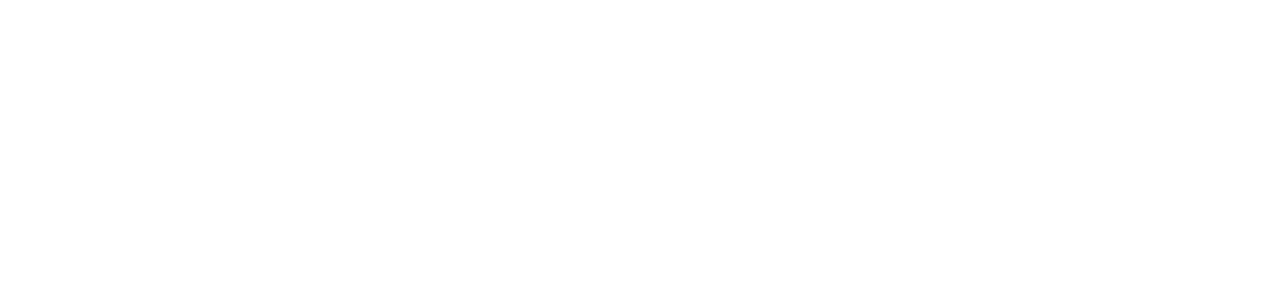
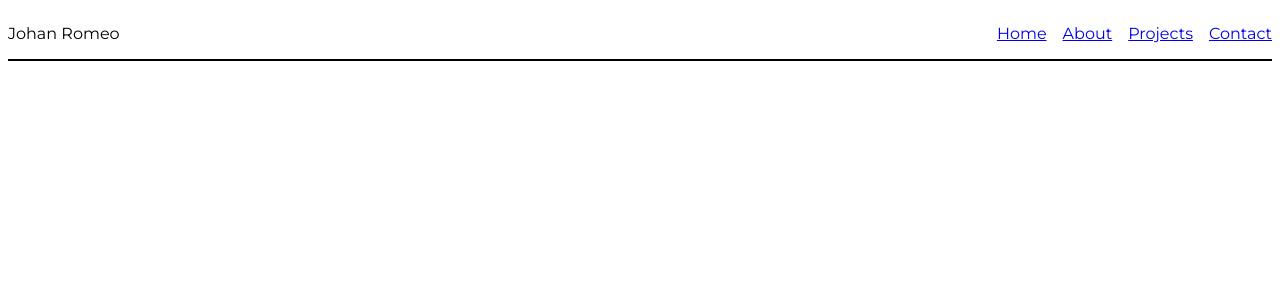
Before and after one commit to johanromeo/Johan-Portfolio, a React (Vite) app: page / in a window 1280 px wide. Shown: the top 300 px of the page. Built offline with nearby package versions, Linux system fonts and the light colour scheme.

Commit message:
added font and header

```diff
--- a/index.html
+++ b/index.html
@@ -3,6 +3,9 @@
   <head>
     <meta charset="UTF-8" />
     <meta name="viewport" content="width=device-width, initial-scale=1.0" />
+    <style>
+      @import url("https://fonts.googleapis.com/css2?family=Montserrat:ital,wght@0,100..900;1,100..900&display=swap");
+    </style>
     <title>Johan's Portfolio</title>
   </head>
   <body>
--- a/src/App.jsx
+++ b/src/App.jsx
@@ -1,7 +1,13 @@
 import "./App.css";
 
+import Header from "./components/Header/Header";
+
 function App() {
-  return <></>;
+  return (
+    <div>
+      <Header />
+    </div>
+  );
 }
 
 export default App;
--- /dev/null
+++ b/src/components/Header/Header.css
@@ -0,0 +1,6 @@
+.header-container {
+  display: flex;
+  align-items: center;
+  justify-content: space-between;
+  border-bottom: 2px solid black;
+}
--- /dev/null
+++ b/src/components/Header/Header.jsx
@@ -0,0 +1,15 @@
+import "./Header.css";
+
+import PersonalBrand from "./PersonalBrand/PersonalBrand";
+import NavigationMenu from "./Navigation/NavigationMenu";
+
+const Header = () => {
+  return (
+    <div className="header-container">
+      <PersonalBrand />
+      <NavigationMenu />
+    </div>
+  );
+};
+
+export default Header;
--- a/src/components/Header/Navigation/NavigationMenu.css
+++ b/src/components/Header/Navigation/NavigationMenu.css
@@ -0,0 +1,5 @@
+.nav-container {
+  display: flex;
+  flex-direction: row;
+  gap: 1rem;
+}
--- a/src/components/Header/Navigation/NavigationMenu.jsx
+++ b/src/components/Header/Navigation/NavigationMenu.jsx
@@ -0,0 +1,14 @@
+import "./NavigationMenu.css"
+
+const NavigationMenu = () => {
+  return (
+    <nav className="nav-container">
+      <a href="#Home">Home</a>
+      <a href="#About">About</a>
+      <a href="#Projects">Projects</a>
+      <a href="#Contact">Contact</a>
+    </nav>
+  )
+}
+
+export default NavigationMenu;
--- a/src/components/Header/PersonalBrand/PersonalBrand.jsx
+++ b/src/components/Header/PersonalBrand/PersonalBrand.jsx
@@ -0,0 +1,12 @@
+import "./PersonalBrand.css";
+
+const PersonalBrand = () => {
+  return (
+    <div>
+      {/* Place logo here */}
+      <p>Johan Romeo</p>
+    </div>
+  );
+};
+
+export default PersonalBrand;
--- a/src/index.css
+++ b/src/index.css
@@ -0,0 +1,4 @@
+html,
+body {
+  font-family: "Montserrat", sans-serif;
+}
```
